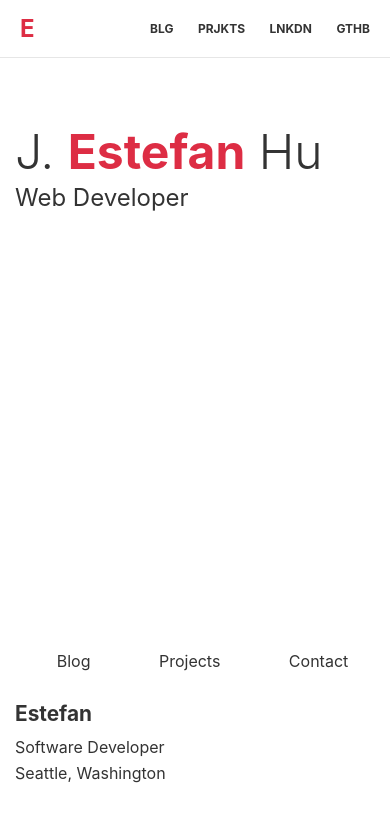
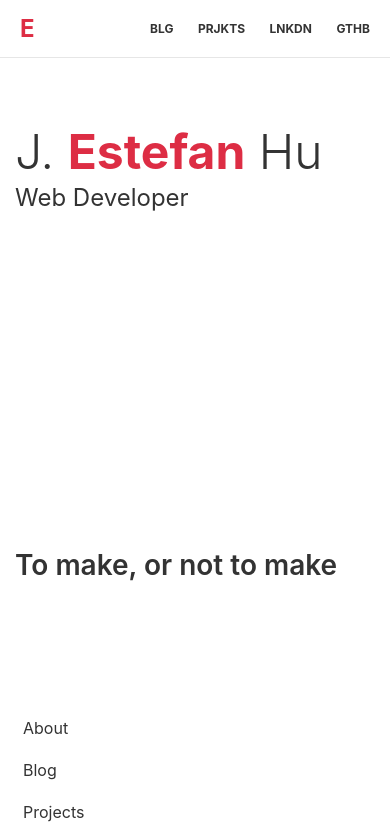
Before and after one commit to EstefanHu/portfolio, a Next.js app: page / in a window 390 px wide. Shown: the top 830 px of the page. Built offline with nearby package versions, Linux system fonts and the light colour scheme.

Commit message:
footer nav mobile view support

```diff
--- a/src/app/(landing)/landing.module.scss
+++ b/src/app/(landing)/landing.module.scss
@@ -22,4 +22,26 @@
     font-size: 1.5rem;
     margin-bottom: 40vh;
   }
+
+  section {
+    display: flex;
+    flex-direction: column;
+    width: 100%;
+    max-width: 800px;
+    margin: 0 auto;
+
+    h3 {
+      font-size: 1.75rem;
+      font-weight: 600;
+      margin-bottom: 25px;
+      line-height: 34px;
+    }
+
+    p {
+      line-height: 30px;
+      font-size: 20px;
+      font-weight: 400;
+      letter-spacing: -0.06px;
+    }
+  }
 }
--- a/src/app/(landing)/page.tsx
+++ b/src/app/(landing)/page.tsx
@@ -7,6 +7,10 @@ export default function Home() {
         J. <span>Estefan</span> Hu
       </h1>
       <h2>Web Developer</h2>
+
+      <section>
+        <h3>To make, or not to make</h3>
+      </section>
     </main>
   );
 }
--- a/src/app/contact/contact.module.scss
+++ b/src/app/contact/contact.module.scss
@@ -4,5 +4,5 @@
     margin: 0 auto;
     width: 100%;
     max-width: 800px;
-    margin-top: var(--header-height);
+    padding: var(--headerHeight) 15px 30px;
 }
--- a/src/app/layout.module.scss
+++ b/src/app/layout.module.scss
@@ -89,6 +89,7 @@
                     a {
                         margin-left: 15px;
                         text-transform: capitalize;
+                        padding: 8px 16px;
                     }
                 }
             }
@@ -115,8 +116,15 @@
                     flex-direction: column-reverse;
 
                     nav {
-                        margin-bottom: 35px;
+                        margin-bottom: 25px;
                         justify-content: space-around;
+                        flex-direction: column;
+
+                        a {
+                            margin-bottom: 10px;
+                            margin-left: 0;
+                            padding: 8px;
+                        }
                     }
                 }
 
--- a/src/app/layout.tsx
+++ b/src/app/layout.tsx
@@ -53,6 +53,7 @@ export default function RootLayout({ children }: { children: React.ReactNode })
               </div>
 
               <nav>
+                <Link href='/blg/a-bit-about-me'>about</Link>
                 <Link href='/blg'>blog</Link>
                 <Link href='/prjkts'>projects</Link>
                 <Link href='/contact'>contact</Link>
```
